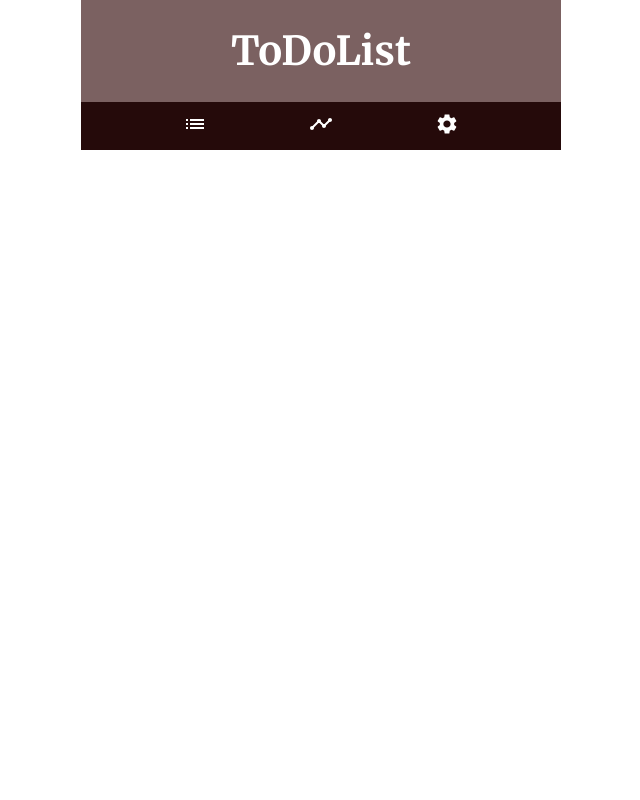
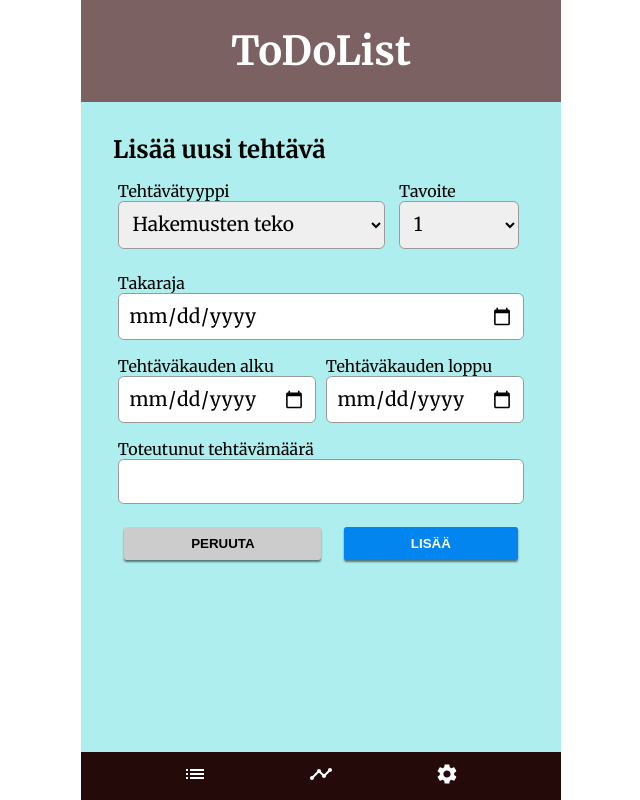
Before and after one commit to koodiopiskelijaSNS/todolist, a React (Create React App) app: page /add in a window 1280 px wide. Shown: the whole page, without its empty margins (319-959 px from the left). Built offline with nearby package versions, Linux system fonts and the light colour scheme.

Commit message:
Added new items implemented

```diff
--- a/src/App.css
+++ b/src/App.css
@@ -13,6 +13,7 @@
   display: flex;
   flex-direction: column;
   font-family: 'Merriweather', serif;
+  background-color: paleturquoise;
 }
 
 .App > * {
--- a/src/App.js
+++ b/src/App.js
@@ -8,6 +8,7 @@ import Items from './components/Items/Items';
 import Stats from './components/Stats/Stats';
 import Settings from './components/Settings/Settings';
 import Menu from './components/Menu/Menu';
+import AddItem from './components/AddItem/AddItem';
 
 class App extends Component {
 
@@ -17,6 +18,20 @@ constructor(props) {
   this.state = {
     data: testdata
   }
+  this.handleFormSubmit = this.handleFormSubmit.bind(this);
+}
+
+handleFormSubmit(newdata) {
+  let storeddata = this.state.data.slice();
+  storeddata.push(newdata);
+  storeddata.sort((a,b) => {
+    const aDate = new Date(a.takaraja);
+    const bDate = new Date(b.takaraja);
+    return aDate.getTime() - bDate.getTime();
+   });
+  this.setState({
+    data: storeddata
+  });
 }
 
   render() {
@@ -27,6 +42,7 @@ constructor(props) {
           <Route path="/" exact render={() => <Items data={this.state.data} />} />
           <Route path="/stats" component={Stats} />
           <Route path="/settings" component={Settings} />
+          <Route path="/add" render={() => <AddItem onFormSubmit={this.handleFormSubmit} />} />
           <Menu />
        </div>
       </Router>
--- /dev/null
+++ b/src/components/AddItem/AddItem.css
@@ -0,0 +1,3 @@
+.additem {
+    padding: 2em;
+}
--- /dev/null
+++ b/src/components/AddItem/AddItem.js
@@ -0,0 +1,27 @@
+import React from 'react';
+
+import Content from '..//Content/Content';
+import ItemForm from '../ItemForm/ItemForm';
+
+import './AddItem.css';
+
+function AddItem(props) {
+    return (
+      <Content>
+
+        <div className="additem">
+
+        <h2>Lisää uusi tehtävä</h2>
+
+        <ItemForm onFormSubmit={props.onFormSubmit}/>
+
+
+      </div>
+
+      </Content>
+
+
+    );
+  }
+
+  export default AddItem;
--- /dev/null
+++ b/src/components/ItemForm/ItemForm.css
@@ -0,0 +1,40 @@
+.itemform {
+    display: flex;
+    flex-direction: column;
+}
+
+.itemform__row {
+    display: flex;
+}
+
+.itemform__row > div {
+    display: flex;
+    flex-direction: column;
+    justify-content: center;
+    margin: 0.5em 0.3em;
+    flex: 1 1 auto;
+}
+
+.itemform input, .itemform select {
+    padding: 0.5em;
+    border: 1px solid #999;
+    border-radius: 0.3em;
+    font-size: 1.2em;
+    font-family: 'Merriweather', serif;
+    box-sizing: border-box;
+    outline: none;
+    width: 100%;
+}
+
+.itemform input[type="date"]::-webkit-clear-button {
+    display: none;
+}
+
+.itemform input[type="date"]::-webkit-inner-spin-button {
+    display: none;
+}
+
+.itemform label {
+    font-size: 0.8em;
+    margin-bottom: 0.2em;
+}
--- /dev/null
+++ b/src/components/ItemForm/ItemForm.js
@@ -0,0 +1,128 @@
+import React from 'react';
+import { withRouter } from 'react-router';
+
+import Button from '../buttons';
+import './ItemForm.css';
+
+class ItemForm extends React.Component {
+
+    constructor(props) {
+        super(props);
+        this.state = {
+            data: {
+                tyyppi: "Hakemusten teko",
+                toteutunut: 0,
+                takaraja: undefined,
+                kaudenalku: undefined,
+                kaudenloppu: undefined,
+                toteutunut: ""
+            }
+        };
+        this.handleInputChange = this.handleInputChange.bind(this);
+        this.handleSubmit = this.handleSubmit.bind(this);
+        this.handleCancel = this.handleCancel.bind(this);
+    }
+
+    handleInputChange(event) {
+        const target = event.target;
+        const value = target.type === 'checkbox' ? target.checked : target.value;
+        const name = target.name;
+
+        this.setState({
+          data: {
+            ...this.state.data,
+            [name]: value
+          }
+        });
+      }
+
+      handleCancel(event) {
+          event.preventDefault();
+          this.props.history.goBack();
+      }
+
+      handleSubmit(event) {
+          event.preventDefault();
+          console.log("lähetä lomake");
+          let data = Object.assign({}, this.state.data);
+          data.toteutunut = parseFloat(data.toteutunut);
+          this.props.onFormSubmit(data);
+          this.props.history.push("/");
+
+      }
+
+    render() {
+        return(
+            <form onSubmit={this.handleSubmit}>
+
+        <div className="itemform">
+
+        <div className="itemform__row">
+            <div>
+                <lable for="name">Tehtävätyyppi</lable>
+                <select name="tyyppi" value={this.state.data.tyyppi} onChange={this.handleInputChange}>
+                    <option value="Hakemusten teko">Hakemusten teko</option>
+                    <option value="Kirjasto">Kirjasto</option>
+                    <option value="Liikunta">Liikunta</option>
+                    <option value="Siivous">Siivous</option>
+                </select>
+            </div>
+
+    <div className="itemform__row">
+            <div>
+                <lable for="paivat">Tavoite</lable>
+                <select name="paivat" value={this.state.data.paivat} onChange={this.handleInputChange}>
+                    <option value="1">1</option>
+                    <option value="2">2</option>
+                    <option value="3">3</option>
+                    <option value="4">4</option>
+                    <option value="5">5</option>
+                    <option value="6">6</option>
+                    <option value="7">7</option>
+                </select>
+                </div>
+            </div>
+        </div>
+
+        <div className="itemform__row">
+            <div>
+                <lable for="takaraja">Takaraja</lable>
+                <input type="date" name="takaraja" value={this.state.data.takaraja} onChange={this.handleInputChange} />
+            </div>
+        </div>
+
+        <div className="itemform__row">
+            <div>
+                <lable for="kaudenalku">Tehtäväkauden alku</lable>
+                <input type="date" name="kaudenalku" size="10" value={this.state.data.kaudenalku} onChange={this.handleInputChange} />
+            </div>
+            <div>
+                <lable for="kaudenloppu">Tehtäväkauden loppu</lable>
+                <input type="date" name="kaudenloppu" size="10" value={this.state.data.kaudenloppu} onChange={this.handleInputChange} />
+            </div>
+        </div>
+
+        <div className="itemform__row">
+            <div>
+                <lable for="toteutunut">Toteutunut tehtävämäärä</lable>
+                <input type="number" name="toteutunut" value={this.state.data.toteutunut} onChange={this.handleInputChange} />
+            </div>
+        </div>
+
+        <div className="itemform__row">
+            <div>
+            <Button onClick={this.handleCancel}>PERUUTA</Button>
+            </div>
+            <div>
+            <Button type="submit" primary>LISÄÄ</Button>
+            </div>
+        </div>
+
+        </div>
+
+        </form>
+        );
+    }
+}
+
+export default withRouter(ItemForm);
--- a/src/components/Items/Items.js
+++ b/src/components/Items/Items.js
@@ -1,4 +1,6 @@
 import React from 'react';
+
+import { Link } from 'react-router-dom';
 
 import Tehtavalista from '../Tehtavalista/Tehtavalista';
 import Content from '../Content/Content';
@@ -17,7 +19,7 @@ let rows = props.data.map(invoice => {
     return (
       <Content>
         {rows}
-        <FloatingButton secondary>+</FloatingButton>
+        <Link to="/add"><FloatingButton secondary>+</FloatingButton></Link>
    </Content>
     );
   }
--- a/src/components/Tehtavalista/Tehtavalista.js
+++ b/src/components/Tehtavalista/Tehtavalista.js
@@ -21,14 +21,14 @@ function Tehtavalista(props) {
       <div className="tehtavalista">
         <div className="tehtavalista__rivi">
           <div className="tehtavalista__tyyppi">{props.data.tyyppi}</div>
-          <div className="tehtavalista__paivat">Tavoite {props.data.paivat} krt.</div>
+          <div className="tehtavalista__paivat">Tavoite {props.data.paivat}</div>
         </div>
         <div className="tehtavalista__rivi">
           <div className="tehtavalista__takaraja">{takaraja.format("D.M.Y")}</div>
           <div className="tehtavalista__ajanjakso">{kausi}</div>
         </div>
           <div className="tehtavalista__rivi">
-          <div className="tehtavalista__tila">Toteutunut {props.data.toteutunut} krt.</div>
+          <div className="tehtavalista__tila">Toteutunut {props.data.toteutunut}</div>
           <div className="tehtavalista__prosentti">{prosentti ? prosentti.toFixed(0) + " % " : ""}</div>
         </div>
       </div>
--- a/src/testdata.js
+++ b/src/testdata.js
@@ -1,32 +1,32 @@
 const testdata = [
  { id: "1",
    tyyppi: 'Liikunta',
-   paivat: 5,
+   paivat: "7",
    takaraja: '2020-04-15',
    kaudenalku: '2020-04-08',
    kaudenloppu: '2020-04-15',
    toteutunut: 5 },
  { id: "2",
    tyyppi: 'Hakemusten teko',
-   paivat: 5,
+   paivat: "7",
    takaraja: '2020-04-15',
    kaudenalku: '2020-04-08',
    kaudenloppu: '2020-04-15',
    toteutunut: 2 },
  { id: "3",
    tyyppi: 'Siivous',
-   paivat: 5,
+   paivat: "7",
    takaraja: '2020-04-15',
    kaudenalku: undefined,
    kaudenloppu: undefined,
    toteutunut: 1},
  { id: "4",
    tyyppi: 'Kirjasto',
-   paivat: 5,
+   paivat: "7",
    takaraja: '2020-04-15',
    kaudenalku: '2020-04-08',
    kaudenloppu: '2020-04-15',
-   toteutunut: 4 }
+   toteutunut: 2 }
 ];
 
 export default testdata;
```
